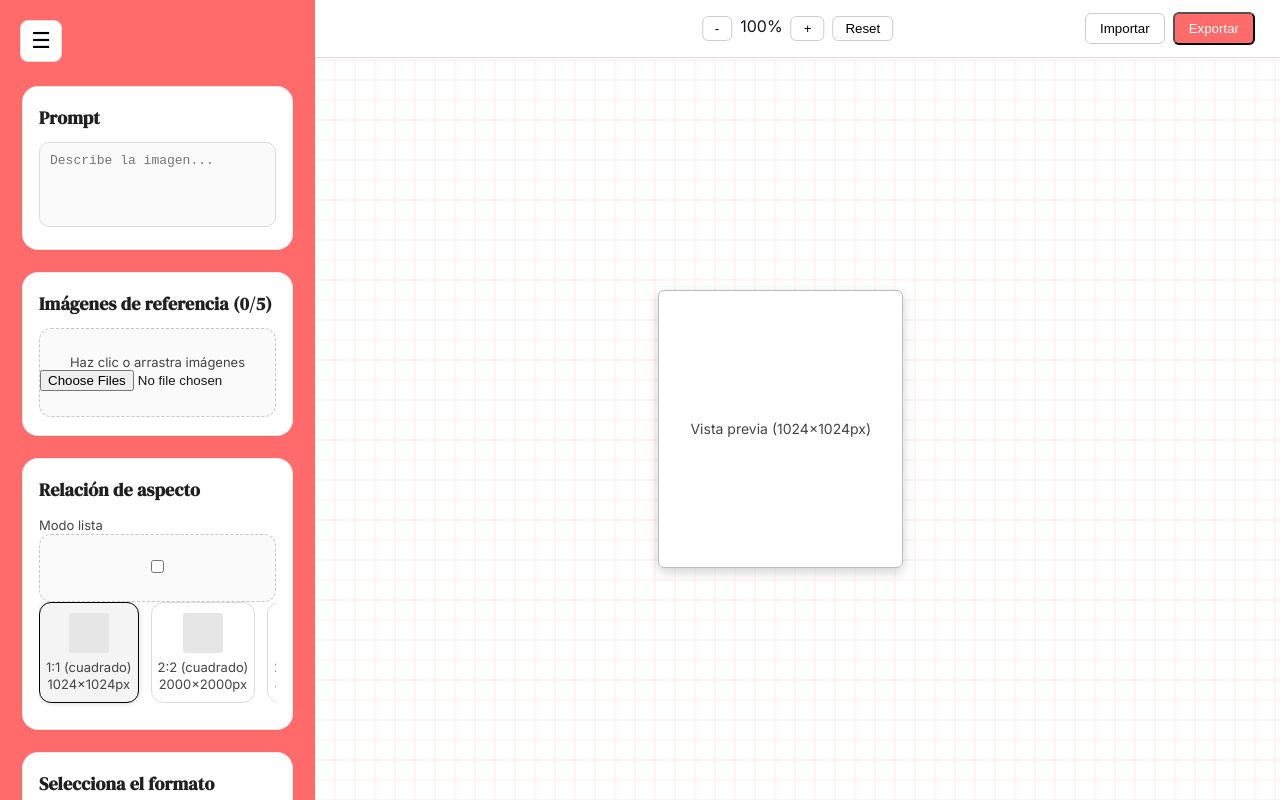
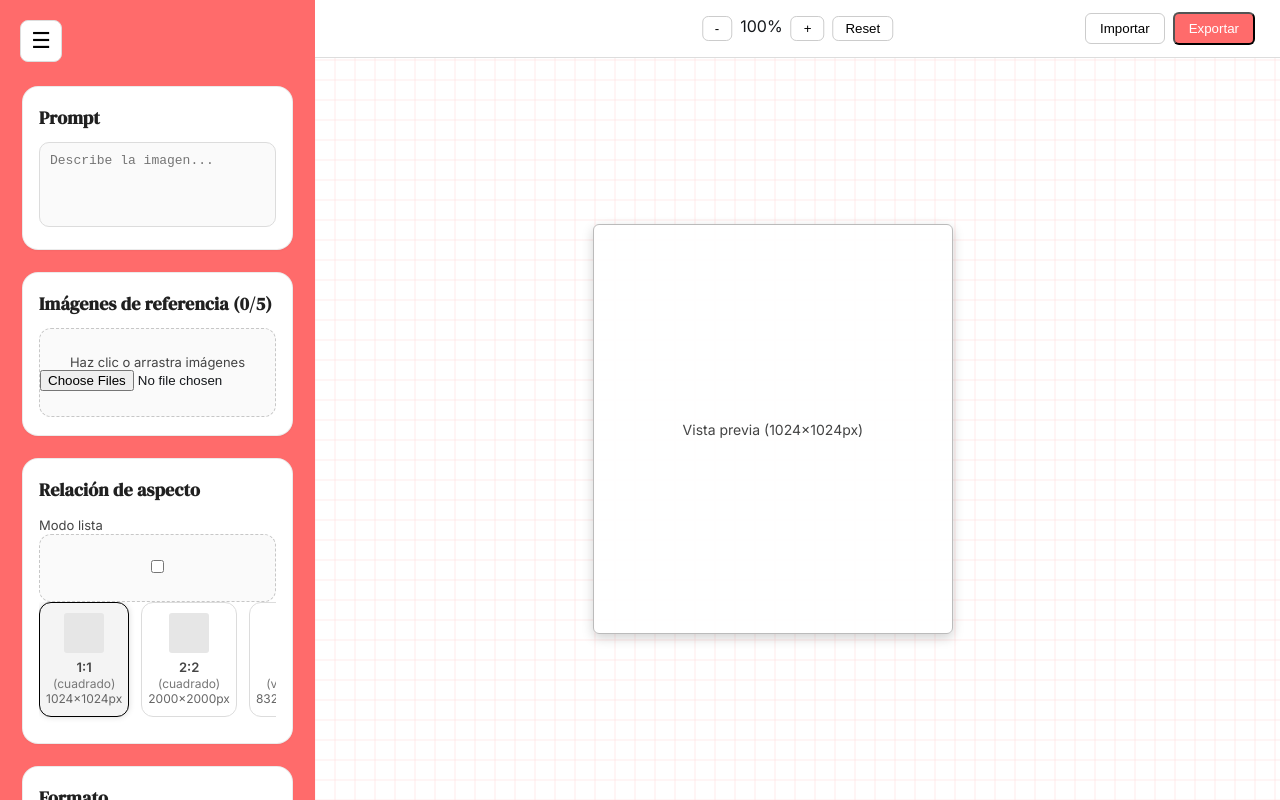
Before and after one commit to firstwinagency/firstwinagency-firstwin-panel, a Next.js app: page /pictulab in a window 1280 px wide. Built offline with nearby package versions, Linux system fonts and the light colour scheme.

Commit message:
Update page.tsx

```diff
--- a/app/pictulab/page.tsx
+++ b/app/pictulab/page.tsx
@@ -7,55 +7,56 @@ export default function PictuLabPage() {
   const [selectedSize, setSelectedSize] = useState("1:1 (cuadrado)");
   const [modeList, setModeList] = useState(false);
   const [uploadedImages, setUploadedImages] = useState<string[]>([]);
+  const [format, setFormat] = useState("JPG");
   const [zoom, setZoom] = useState(1);
-  const [format, setFormat] = useState("JPG");
 
   const containerRef = useRef<HTMLDivElement>(null);
 
   const sizes = [
-    { label: "1:1 (cuadrado)", size: "1024×1024", ratio: 1 },
-    { label: "2:2 (cuadrado)", size: "2000×2000", ratio: 1 },
-    { label: "2:3 (vertical)", size: "832×1248", ratio: 0.66 },
-    { label: "3:4 (vertical)", size: "864×1184", ratio: 0.73 },
-    { label: "4:5 (vertical)", size: "896×1152", ratio: 0.78 },
-    { label: "9:16 (vertical)", size: "768×1344", ratio: 0.56 },
-    { label: "21:9 (vertical)", size: "672×1536", ratio: 0.43 },
-    { label: "3:2 (horizontal)", size: "1248×832", ratio: 1.5 },
-    { label: "4:3 (horizontal)", size: "1184×864", ratio: 1.37 },
-    { label: "5:4 (horizontal)", size: "1152×896", ratio: 1.28 },
-    { label: "16:9 (horizontal)", size: "1344×768", ratio: 1.77 },
-    { label: "21:9 (horizontal)", size: "1536×672", ratio: 2.28 },
-    { label: "A5 vertical (1748×2480 px)", size: "1748×2480", ratio: 0.7 },
-    { label: "A5 horizontal (2480×1748 px)", size: "2480×1748", ratio: 1.42 },
-    { label: "A4 vertical (2480×3508 px)", size: "2480×3508", ratio: 0.7 },
-    { label: "A4 horizontal (3508×2480 px)", size: "3508×2480", ratio: 1.41 },
-    { label: "A3 vertical (3508×4961 px)", size: "3508×4961", ratio: 0.7 },
-    { label: "A3 horizontal (4961×3508 px)", size: "4961×3508", ratio: 1.41 }
+    { label: "1:1 (cuadrado)", type: "(cuadrado)", size: "1024×1024", ratio: 1 },
+    { label: "2:2 (cuadrado)", type: "(cuadrado)", size: "2000×2000", ratio: 1 },
+
+    { label: "2:3 (vertical)",  type: "(vertical)", size: "832×1248",  ratio: 0.66 },
+    { label: "3:4 (vertical)",  type: "(vertical)", size: "864×1184",  ratio: 0.73 },
+    { label: "4:5 (vertical)",  type: "(vertical)", size: "896×1152",  ratio: 0.78 },
+    { label: "9:16 (vertical)", type: "(vertical)", size: "768×1344", ratio: 0.56 },
+    { label: "21:9 (vertical)", type: "(vertical)", size: "672×1536", ratio: 0.43 },
+
+    { label: "3:2 (horizontal)", type: "(horizontal)", size: "1248×832", ratio: 1.5 },
+    { label: "4:3 (horizontal)", type: "(horizontal)", size: "1184×864", ratio: 1.37 },
+    { label: "5:4 (horizontal)", type: "(horizontal)", size: "1152×896", ratio: 1.28 },
+    { label: "16:9 (horizontal)", type: "(horizontal)", size: "1344×768", ratio: 1.77 },
+    { label: "21:9 (horizontal)", type: "(horizontal)", size: "1536×672", ratio: 2.28 },
+
+    { label: "A5 vertical", type: "(vertical)", size: "1748×2480", ratio: 0.70 },
+    { label: "A5 horizontal", type: "(horizontal)", size: "2480×1748", ratio: 1.42 },
+    { label: "A4 vertical", type: "(vertical)", size: "2480×3508", ratio: 0.70 },
+    { label: "A4 horizontal", type: "(horizontal)", size: "3508×2480", ratio: 1.41 },
+    { label: "A3 vertical", type: "(vertical)", size: "3508×4961", ratio: 0.70 },
+    { label: "A3 horizontal", type: "(horizontal)", size: "4961×3508", ratio: 1.41 },
   ];
 
   const selected = sizes.find(s => s.label === selectedSize);
   const ratio = selected?.ratio ?? 1;
 
-  const [previewDims, setPreviewDims] = useState({ w: 400, h: 400 });
+  const [previewDims, setPreviewDims] = useState({ w: 500, h: 500 });
 
   useEffect(() => {
     function update() {
       if (!containerRef.current) return;
 
-      const maxW = containerRef.current.clientWidth * 0.72;
-      const maxH = (containerRef.current.clientHeight - 60) * 0.82;
+      const W = containerRef.current.clientWidth * 0.82;
+      const H = containerRef.current.clientHeight * 0.82;
 
-      let w = maxW;
+      let w = W;
       let h = w / ratio;
 
-      if (h > maxH) {
-        h = maxH;
+      if (h > H) {
+        h = H;
         w = h * ratio;
       }
-
       setPreviewDims({ w, h });
     }
-
     update();
     window.addEventListener("resize", update);
     return () => window.removeEventListener("resize", update);
@@ -64,26 +65,27 @@ export default function PictuLabPage() {
   const handleImageUpload = (e: React.ChangeEvent<HTMLInputElement>) => {
     const files = e.target.files;
     if (!files) return;
-    const list = [...uploadedImages];
+
+    const updated = [...uploadedImages];
 
     Array.from(files).forEach(file => {
-      if (list.length < 5) {
-        const reader = new FileReader();
-        reader.onload = () => {
-          list.push(reader.result as string);
-          setUploadedImages([...list]);
+      if (updated.length < 5) {
+        const r = new FileReader();
+        r.onload = () => {
+          updated.push(r.result as string);
+          setUploadedImages([...updated]);
         };
-        reader.readAsDataURL(file);
+        r.readAsDataURL(file);
       }
     });
   };
 
   return (
     <>
-      {/* TOP BAR */}
+      {/* TOPBAR */}
       <div className="topbar">
         <div className="zoom-controls">
-          <button className="btn-zoom" onClick={() => setZoom(z => Math.max(0.3, z - 0.1))}>-</button>
+          <button className="btn-zoom" onClick={() => setZoom(z => Math.max(0.4, z - 0.1))}>-</button>
           <span>{Math.round(zoom * 100)}%</span>
           <button className="btn-zoom" onClick={() => setZoom(z => Math.min(3, z + 0.1))}>+</button>
           <button className="btn-zoom" onClick={() => setZoom(1)}>Reset</button>
@@ -93,7 +95,6 @@ export default function PictuLabPage() {
         <button className="btn-export">Exportar</button>
       </div>
 
-      {/* STRUCTURE */}
       <div style={{ display: "flex", height: "100vh", width: "100%" }}>
 
         {/* SIDEBAR */}
@@ -102,17 +103,14 @@ export default function PictuLabPage() {
           {/* PROMPT */}
           <div className="sidebar-box">
             <h2>Prompt</h2>
-            <textarea
-              placeholder="Describe la imagen..."
-              className="w-full h-24 border border-gray-300 rounded-md p-2 text-sm"
-            />
+            <textarea placeholder="Describe la imagen..." />
           </div>
 
           {/* IMÁGENES */}
           <div className="sidebar-box">
             <h2>Imágenes de referencia ({uploadedImages.length}/5)</h2>
 
-            <label className="block border border-dashed border-gray-400 rounded-md py-8 text-center cursor-pointer">
+            <label>
               <span>Haz clic o arrastra imágenes</span>
               <input type="file" multiple className="hidden" onChange={handleImageUpload} />
             </label>
@@ -136,32 +134,15 @@ export default function PictuLabPage() {
             <h2>Relación de aspecto</h2>
 
             <div className="flex items-center justify-between mb-2">
-              <span className="text-sm">Modo lista</span>
+              <span>Modo lista</span>
               <label className="relative inline-flex items-center cursor-pointer">
-                <input
-                  type="checkbox"
-                  className="sr-only peer"
-                  checked={modeList}
-                  onChange={() => setModeList(!modeList)}
-                />
+                <input type="checkbox" className="sr-only peer" checked={modeList} onChange={() => setModeList(!modeList)} />
                 <div className="w-10 h-5 bg-gray-300 rounded-full peer-checked:bg-gray-800 transition-all"></div>
                 <div className="absolute left-0.5 top-0.5 w-4 h-4 bg-white rounded-full transition-all peer-checked:translate-x-5"></div>
               </label>
             </div>
 
-            {modeList ? (
-              <select
-                className="w-full border rounded-md p-2 text-sm"
-                value={selectedSize}
-                onChange={(e) => setSelectedSize(e.target.value)}
-              >
-                {sizes.map(s => (
-                  <option key={s.label} value={s.label}>
-                    {s.label} — {s.size}px
-                  </option>
-                ))}
-              </select>
-            ) : (
+            {!modeList ? (
               <div className="aspect-list">
                 {sizes.map(s => (
                   <div
@@ -176,23 +157,32 @@ export default function PictuLabPage() {
                         height: s.ratio <= 1 ? "40px" : `${40 / s.ratio}px`,
                       }}
                     />
-                    <p>{s.label}</p>
-                    <p>{s.size}px</p>
+                    <p className="ratio">{s.label.split(" ")[0]}</p>
+                    <p className="type">{s.type}</p>
+                    <p className="px">{s.size}px</p>
                   </div>
                 ))}
               </div>
+            ) : (
+              <select value={selectedSize} onChange={e => setSelectedSize(e.target.value)}>
+                {sizes.map(s => (
+                  <option key={s.label} value={s.label}>
+                    {s.label} — {s.size}px
+                  </option>
+                ))}
+              </select>
             )}
           </div>
 
           {/* FORMATO */}
           <div className="sidebar-box">
-            <h2>Selecciona el formato</h2>
-            <div className="flex gap-2">
+            <h2>Formato</h2>
+            <div className="format-row">
               {["JPG", "PNG", "WEBP", "BMP"].map(f => (
                 <button
                   key={f}
+                  onClick={() => setFormat(f)}
                   className={`format-btn ${format === f ? "active" : ""}`}
-                  onClick={() => setFormat(f)}
                 >
                   {f}
                 </button>
@@ -200,26 +190,19 @@ export default function PictuLabPage() {
             </div>
           </div>
 
-          <button className="w-full bg-black text-white py-3 rounded-md mt-3 hover:bg-gray-900">
-            Generar imagen
-          </button>
+          <button className="btn-generate">Generar imagen</button>
+          <p className="text-xs text-white text-center mt-4">© 2025 Kreative 360º — Panel PicTULAB</p>
 
-          <p className="text-xs text-white mt-5 text-center">
-            © 2025 Kreative 360º — Panel PicTULAB
-          </p>
         </aside>
 
         {/* PREVIEW */}
         <section className="preview-zone">
-          <div
-            ref={containerRef}
-            className="w-full h-full flex items-center justify-center pt-[60px]"
-          >
+          <div ref={containerRef} className="w-full h-full flex justify-center items-center">
             <div
               className="preview-inner"
               style={{
                 width: previewDims.w * zoom,
-                height: previewDims.h * zoom,
+                height: previewDims.h * zoom
               }}
             >
               Vista previa ({selected?.size}px)
```
